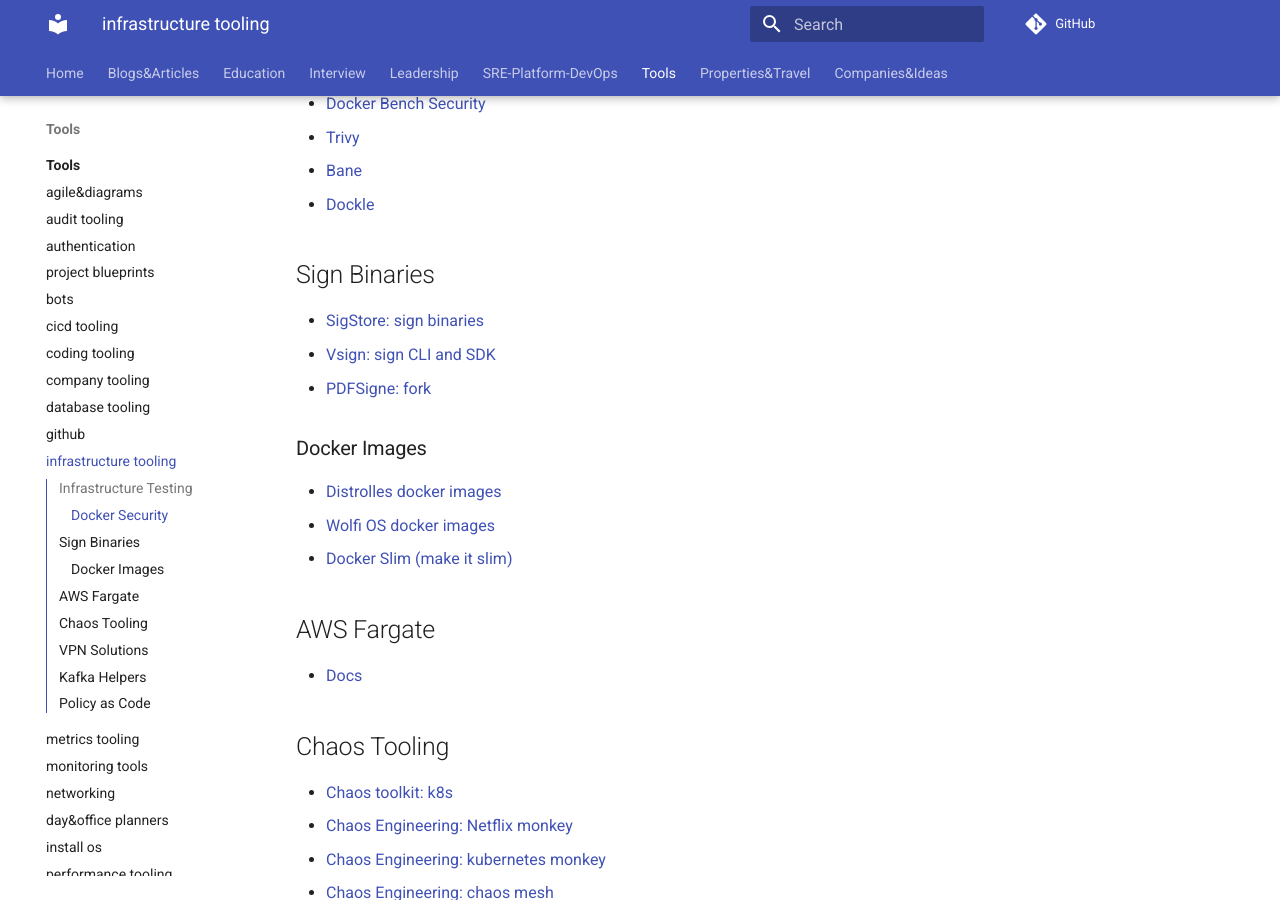
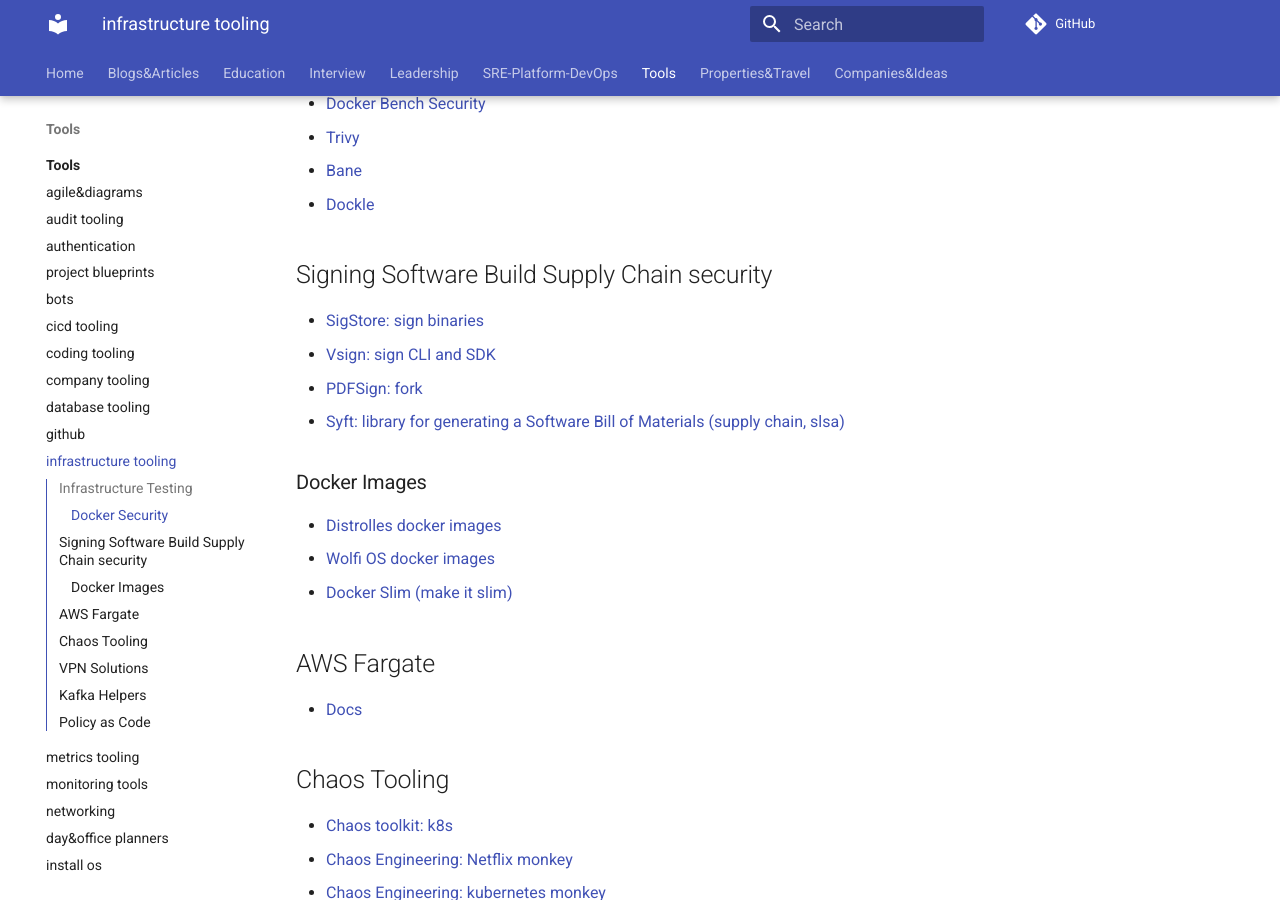
Before and after one commit to ivankatliarchuk/knowledge-base, an MkDocs documentation site: the page built from docs/tools/infrastructure.md, in a window 1280 px wide and 900 px high, scrolled down 666 px. Built offline with MkDocs 1.6.1 and Material for MkDocs 9.7.7, drawn with Linux system fonts in a browser that asks for light colours; comment, search, counter and statistics services are not loaded.

Commit message:
chore added cyber tools
Signed-off-by: ivan katliarchuk <ivan.katliarchuk@gmail.com>

```diff
--- a/docs/tools/infrastructure.md
+++ b/docs/tools/infrastructure.md
@@ -28,11 +28,12 @@
 - [Bane](https://github.com/genuinetools/bane)
 - [Dockle](https://github.com/goodwithtech/dockle)
 
-## Sign Binaries
+## Signing Software Build Supply Chain security
 
 - [SigStore: sign binaries](https://www.sigstore.dev/)
 - [Vsign: sign CLI and SDK](https://github.com/ik-security/vsign-code-sign-fork)
-- [PDFSigne: fork](https://github.com/ik-security/pdfsign-fork)
+- [PDFSign: fork](https://github.com/ik-security/pdfsign-fork)
+- [Syft: library for generating a Software Bill of Materials (supply chain, slsa)](https://github.com/ik-security/syft-software-scanning-fork)
 
 ### Docker Images
 
```
Also changed, not shown: docs/tools/cyber-sec/index.md (+5 -0 lines), docs/tools/cyber-sec/offsec.md (+0 -1 lines).
